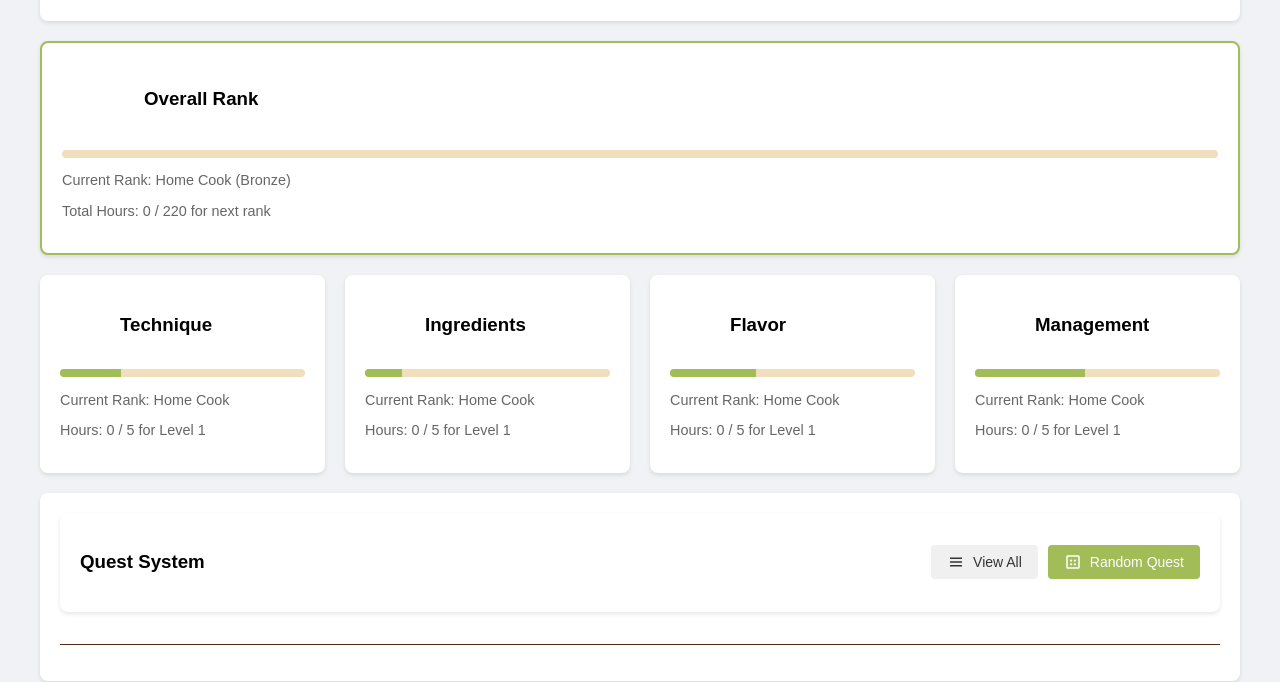
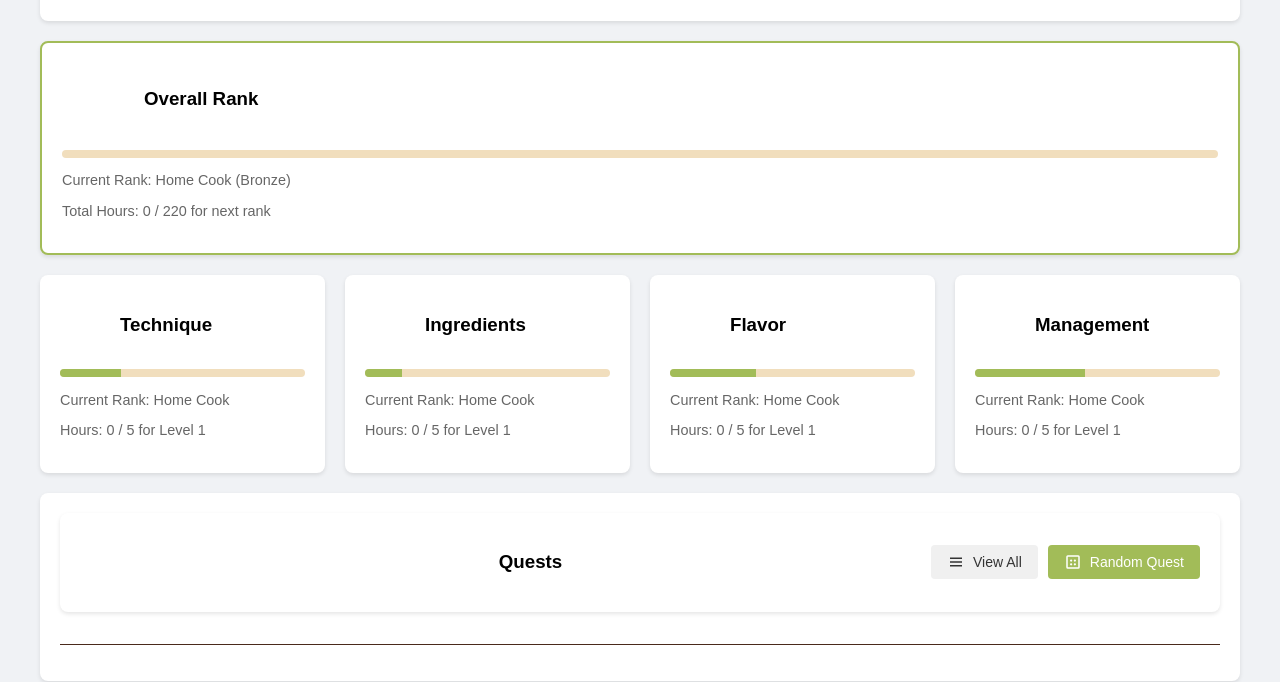
Before and after one commit to DicedRPG/Companion-App, a plain HTML site: page index.html in a window 1280 px wide. Shown: the part 119-801 px from the top of the page. Drawn offline with Linux system fonts and the light colour scheme; a script that the page names is missing.

Commit message:
Update index.html

```diff
--- a/index.html
+++ b/index.html
@@ -110,7 +110,8 @@
         <div id="quest-system">
             <div class="quest-card">
                 <div class="header">
-                    <h3>Quest System</h3>
+                    <div class="attribute-icon"></div>
+                    <h3>Quests</h3>
                     <div class="button-group">
                         <button id="view-all-quests" class="quest-button secondary">
                             <svg xmlns="http://www.w3.org/2000/svg" viewBox="0 0 24 24" width="18" height="18" class="quest-icon">
```
